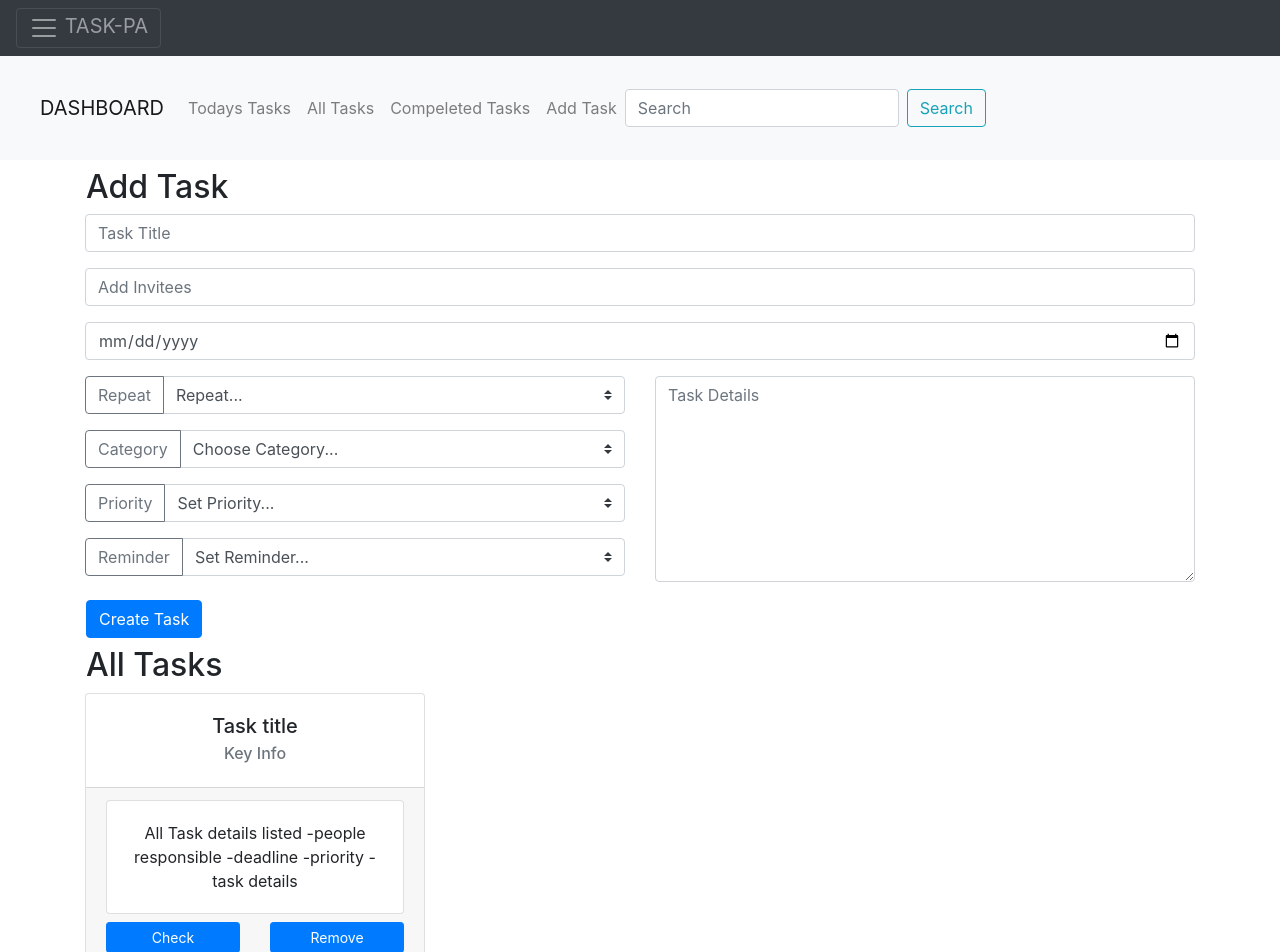
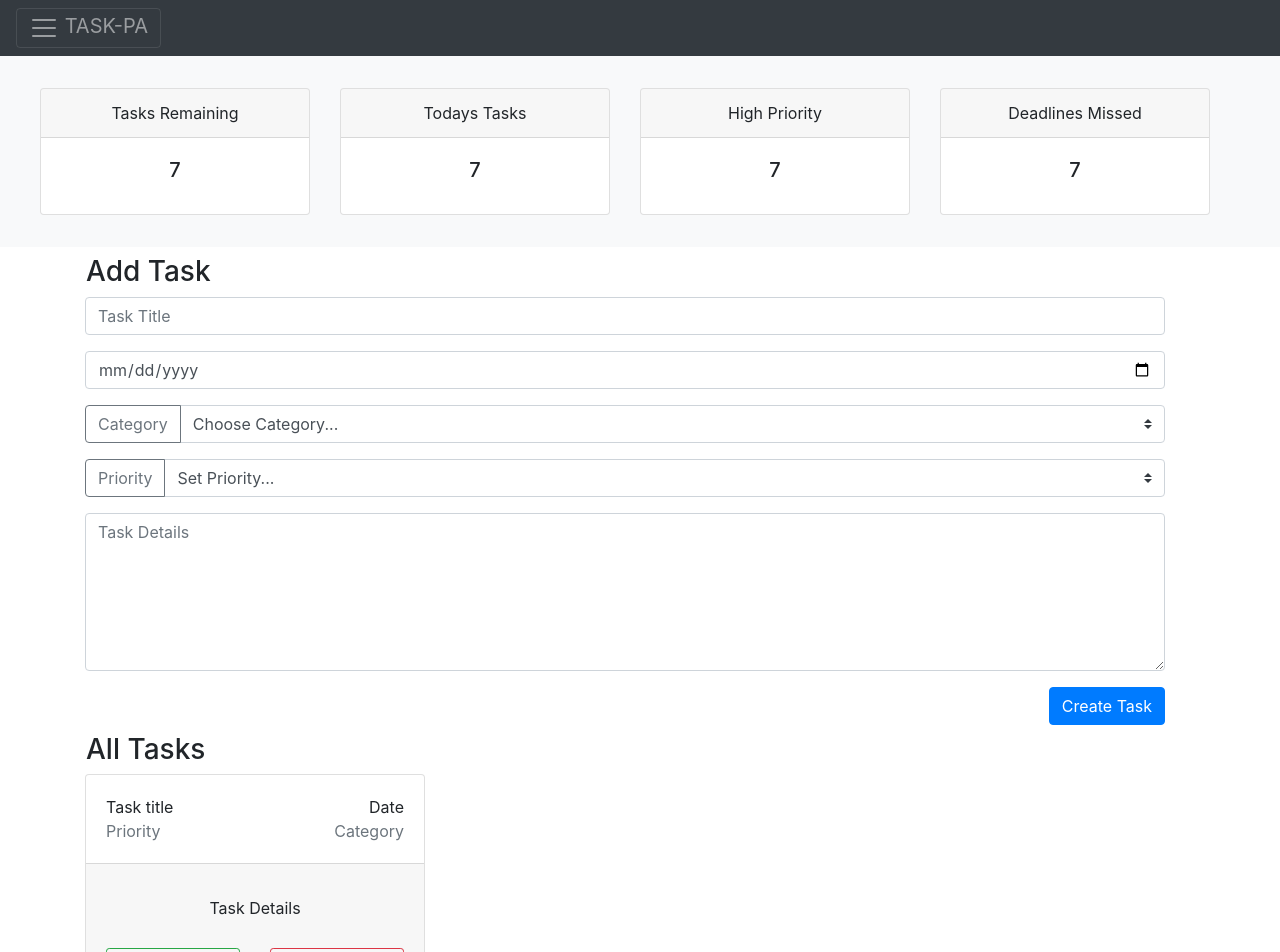
Before and after one commit to laurielang/task-pa-frontend, a React (Create React App) app: page / in a window 1280 px wide. Shown: the top 952 px of the page. Built offline with nearby package versions, Linux system fonts and the light colour scheme.

Commit message:
final styling complete

```diff
--- a/src/App.js
+++ b/src/App.js
@@ -2,20 +2,21 @@ import React, { Component } from 'react';
 import './App.css';
 import Header from './Components/Header';
 import ExtendedNavBar from './Components/ExtendedNavBar';
-import TaskTitle from './Components/AddItem/TaskTitle';
-import AddPeople from './Components/AddItem/AddPeople';
-import TaskDate from './Components/AddItem/TaskDate';
-import RepeatTask from './Components/AddItem/RepeatTask';
-import TaskCategory from './Components/AddItem/TaskCategory';
-import TaskPriority from './Components/AddItem/TaskPriority';
-import TaskReminder from './Components/AddItem/TaskReminder';
-import TaskDetails from './Components/AddItem/TaskDetails';
-import CreateTaskButton from './Components/AddItem/CreateTaskButton';
-
+// import TaskTitle from './Components/AddItem/TaskTitle';
+// import AddPeople from './Components/AddItem/AddPeople';
+// import TaskDate from './Components/AddItem/TaskDate';
+// import RepeatTask from './Components/AddItem/RepeatTask';
+// import TaskCategory from './Components/AddItem/TaskCategory';
+// import TaskPriority from './Components/AddItem/TaskPriority';
+// import TaskReminder from './Components/AddItem/TaskReminder';
+// import TaskDetails from './Components/AddItem/TaskDetails';
+// import CreateTaskButton from './Components/AddItem/CreateTaskButton';
+import AddTask from './Components/AddTask';
 
 
 
 class App extends Component {
+
   render() {
     return (
 
@@ -30,78 +31,61 @@ class App extends Component {
 <div className="container">
 
     <div className="row">
-        <h2 className="mt-2 ml-3">Add Task</h2>
+        <h3 className="mt-2 ml-3">Add Task</h3>
     </div>
-
-    <div className="row-100%">
-      <TaskTitle/>
-      <AddPeople/>
-      <TaskDate/>
+    <div className="row w-100">
+      <AddTask/>
     </div>
-
-<div className="row w-100%">
-
-  <div className="col-6">
-    <RepeatTask/>
-    <TaskCategory/>
-    <TaskPriority/>
-    <TaskReminder/>
-  </div>
-
-<div className="col-6">
-  <TaskDetails/>
-</div>
-
-</div>
-
-<div className="row w-100">
-  <CreateTaskButton/>
-</div>
-
-
-
 </div>
 
 <div className="container mb-4">
 
 <div className="row w-100">
-<h2 className="mt-2 ml-3">All Tasks</h2>
+  <h3 className="mt-2 ml-3">All Tasks</h3>
 </div>
 
 <div className="row w-100">
-<div class="col-4">
+
+  <div class="col-4">
+
+  <div className="card text-left" styles="width: 18rem;">
+    <div className="card-body w-100">
+      <div className="row">
+        <div className="col-6">
+          <h7 className="card-title text">Task title</h7>
+        </div>
+        <div className="col-6 text-right">
+          <h7 className="card-title text-right">Date</h7>
+        </div>
+       </div>
+
+       <div className="row">
+        <div className="col-6">
+          <h7 className="card-subtitle mb-1 text-muted">Priority</h7>
+        </div>
+        <div className="col-6 text-right">
+          <h7 className="card-subtitle mb-1 text-muted">Category</h7>
+        </div>
+       </div>
+       </div>
 
 
 
-<div className="card text-center" styles="width: 18rem;">
-
-    <div className="card-body">
-      <h5 className="card-title">Task title</h5>
-      <h6 className="card-subtitle mb-1 text-muted">Key Info</h6>
-    </div>
-
-
     <div className="card-footer" styles="width:18rem">
-
-
-      <div className="card card-body">
-        All Task details listed
-        -people responsible
-        -deadline
-        -priority
-        -task details
+      <div className=" text-center card-body">
+        Task Details
       </div>
       <div className="row">
-      <div className="col-6">
-      <a href="#" className="btn btn-primary btn-sm btn-block mt-2">Check</a>
+        <div className="col-6">
+          <a href="#" className="btn btn-outline-success btn-sm btn-block mt-2">Check</a>
+        </div>
+        <div className="col-6">
+          <a href="#" className="btn btn-outline-danger btn-sm btn-block mt-2">Remove</a>
+        </div>
       </div>
-      <div className="col-6">
-    <a href="#" className="btn btn-primary btn-sm btn-block mt-2">Remove</a>
     </div>
-    </div>
+</div>
 
-    </div>
-  </div>
 
 
 </div>
--- a/src/Components/AddItem/CreateTaskButton.js
+++ b/src/Components/AddItem/CreateTaskButton.js
@@ -1,10 +1,11 @@
 import React, { Component } from "react";
+
 
 class CreateTaskButton extends Component {
   render() {
     return (
 
-        <button type="submit" className="btn btn-primary mt-2 ml-3">Create Task</button>
+        <button type="submit" className="btn btn-primary mt-2 ml-3" onClick={this.HandleClick}>Create Task</button>
 
     );
   }
--- a/src/Components/AddItem/TaskTitle.js
+++ b/src/Components/AddItem/TaskTitle.js
@@ -1,10 +1,21 @@
 import React, { Component } from "react";
 
 class TaskTitle extends Component {
+
+  state = {
+    text: ''
+  }
+
+  handleChange = (event) => {
+      this.setState({
+        text: event.target.value
+    })
+  }
+
   render() {
     return (
     <div className="form-group">
-        <input type="text" className="form-control" id="exampleInputEmail1" aria-describedby="emailHelp" placeholder="Task Title"/>
+        <input type="text" className="form-control" id="exampleInputEmail1" aria-describedby="emailHelp" placeholder="Task Title" value={this.state.text} onChange={this.handleChange}/>
     </div>
     );
   }
--- /dev/null
+++ b/src/Components/AddTask.js
@@ -0,0 +1,71 @@
+import React, { Component } from "react";
+
+class AddTask extends Component {
+
+  state = {
+    text: ''
+  }
+
+  handleChange = (event) => {
+      this.setState({
+        text: event.target.value
+    })
+  }
+
+  render() {
+    return (
+
+<div className="container">
+
+<div className="row-100">
+
+        <div className="form-group">
+          <input type="text" className="form-control" id="TaskTitle" aria-describedby="emailHelp" placeholder="Task Title"/>
+        </div>
+
+        <div className="form-group">
+          <input type="date" className="form-control" id="Date" aria-describedby="emailHelp" />
+        </div>
+
+        <div className="input-group mb-3">
+            <div className="input-group-prepend">
+                <button className="btn btn-outline-secondary" type="button">Category</button>
+            </div>
+            <select className="custom-select" id="Category">
+                <option selected>Choose Category...</option>
+                <option value="1">Personal</option>
+                <option value="2">Work</option>
+                <option value="3">Family</option>
+                <option value="3">Bills</option>
+            </select>
+        </div>
+
+        <div className="input-group mb-3">
+            <div className="input-group-prepend">
+                <button className="btn btn-outline-secondary" type="button">Priority</button>
+            </div>
+            <select className="custom-select" id="Priority">
+                <option select>Set Priority...</option>
+                <option value="1">Critical</option>
+                <option value="2">Important</option>
+                <option value="3">Normal</option>
+                <option value="4">Low</option>
+            </select>
+        </div>
+
+        <div>
+            <textarea className="form-control" id="TaskDetails" rows="6" placeholder="Task Details"></textarea>
+        </div>
+
+        <div className="text-right">
+            <button type="submit" className="mt-3 btn btn-primary">Create Task</button>
+        </div>
+
+</div>
+</div>
+
+    );
+  }
+}
+
+export default AddTask;
--- a/src/Components/ExtendedNavBar.js
+++ b/src/Components/ExtendedNavBar.js
@@ -7,27 +7,51 @@ class ExtendedNavBar extends Component {
 
         <div className="bg-light p-4">
             <nav className="navbar navbar-expand-lg navbar-light bg-light">
-                <a className="navbar-brand" href="index.html">DASHBOARD</a>
 
-                <button className="navbar-toggler" type="button" data-toggle="collapse" data-target="#navbarNavAltMarkup" aria-controls="navbarNavAltMarkup" aria-expanded="true" aria-label="Toggle navigation">
-                    <span className="navbar-toggler-icon"></span>
-                </button>
+            <div className="row w-100">
 
-                <div className="navbar-nav">
-                    <a className="nav-item nav-link" href="todaysTasks.html">Todays Tasks <span class="sr-only">(current)</span></a>
-                    <a className="nav-item nav-link" href="allTasks.html">All Tasks</a>
-                    <a className="nav-item nav-link" href="completedTasks.html">Compeleted Tasks</a>
-                    <a className="nav-item nav-link" href="addTask.html">Add Task</a>
+            <div className="col-3">
+                <div class="card text-center ">
+                    <div class="card-header" styles="font-size: 0.75rem">Tasks Remaining</div>
+                    <div class="card-body">
+                        <h5 class="card-title" styles="font-size: 1.7rem;">7</h5>
+                    </div>
                 </div>
+            </div>
+
+            <div className="col-3">
+                <div class="card text-center ">
+                    <div class="card-header" styles="font-size: 0.75rem">Todays Tasks</div>
+                    <div class="card-body">
+                        <h5 class="card-title" styles="font-size: 1.7rem;">7</h5>
+                    </div>
+                </div>
+            </div>
+
+            <div className="col-3">
+                 <div class="card text-center ">
+                    <div class="card-header" styles="font-size: 0.75rem">High Priority</div>
+                    <div class="card-body">
+                        <h5 class="card-title" styles="font-size: 1.7rem;">7</h5>
+                    </div>
+                </div>
+            </div>
+
+            <div className="col-3">
+                 <div class="card text-center ">
+                    <div class="card-header" styles="font-size: 0.75rem">Deadlines Missed</div>
+                    <div class="card-body">
+                        <h5 class="card-title" styles="font-size: 1.7rem;">7</h5>
+                    </div>
+                </div>
+            </div>
 
 
-                <form className="form-inline my-2 my-lg-0">
-                    <input className="form-control mr-sm-2" type="search" placeholder="Search" aria-label="Search"/>
-                    <button className="btn btn-outline-info my-2 my-sm-0" type="submit">Search</button>
-                </form>
+            </div>
             </nav>
 
         </div>
+
     );
   }
 }
```
